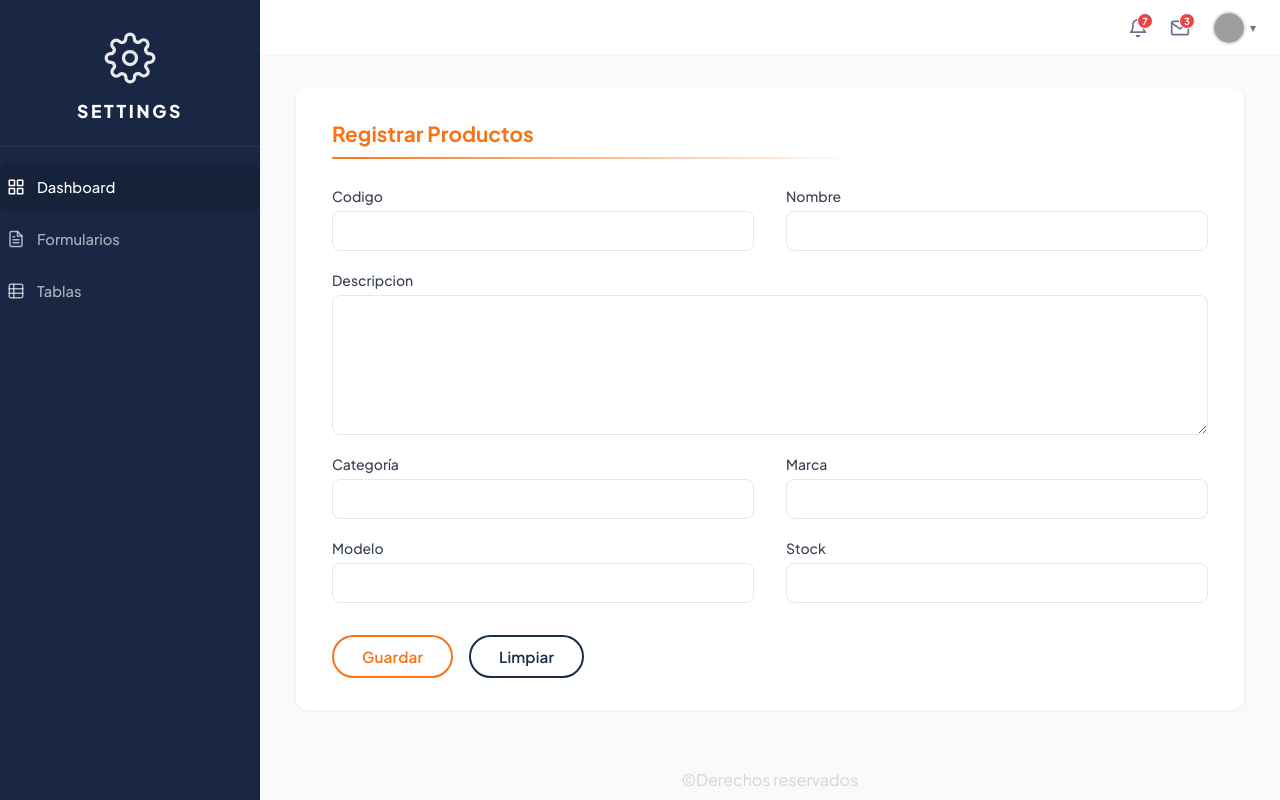
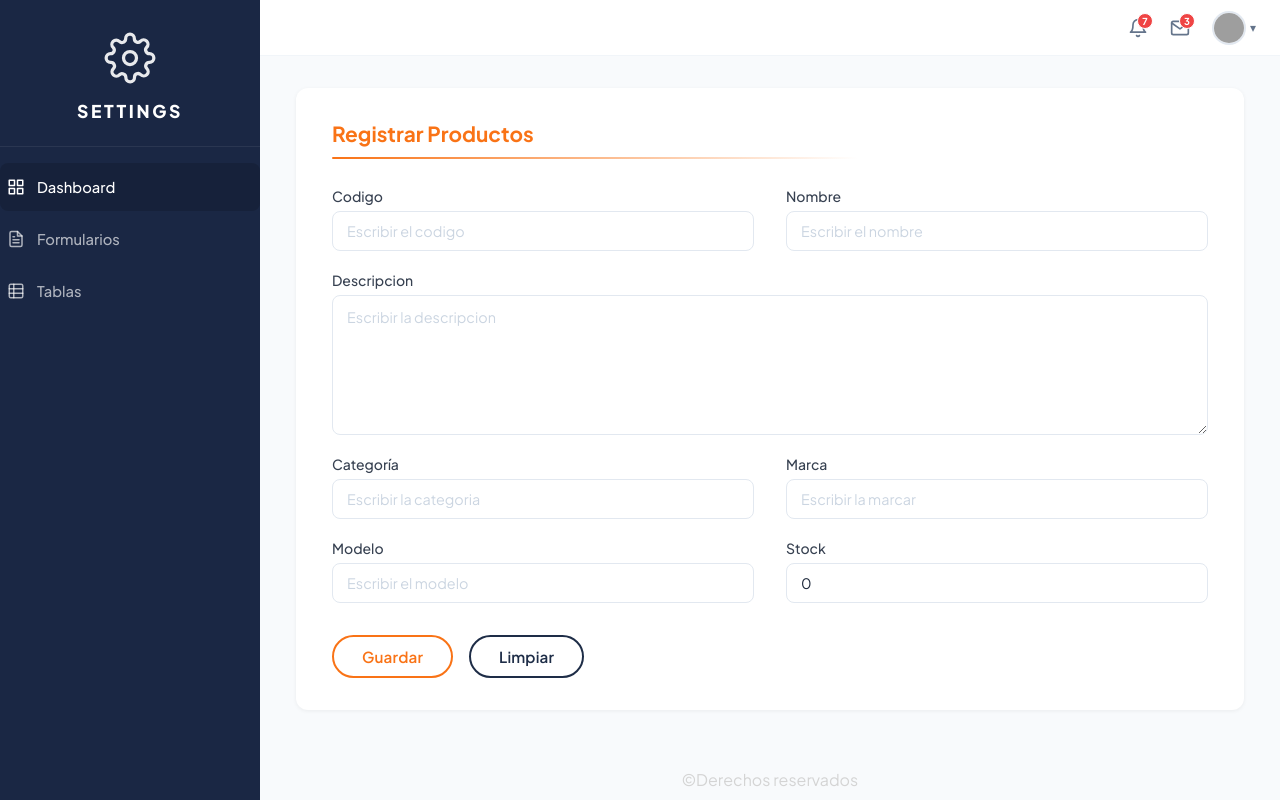
Before and after one commit to JoanVasquez/grupo_10_web_uapa, a React (Vite) app: page / in a window 1280 px wide. Built offline with nearby package versions, Linux system fonts and the light colour scheme; grey boxes are pictures that could not be loaded.

Commit message:
Agregando mejora y tipado para los forms

```diff
--- a/src/components/features/DynamicForm/DynamicForm.tsx
+++ b/src/components/features/DynamicForm/DynamicForm.tsx
@@ -1,54 +1,50 @@
-import React, { useState } from "react";
+import React from "react";
 import type { FormField } from "../../../types/FormField";
 import { Input } from "../../index";
 import { Textarea } from "../../index";
 import { Button } from "../../index";
 import styles from "./DynamicForm.module.css";
 
-interface DynamicFormProps {
+type FormValue = string | number;
+
+interface DynamicFormProps<T extends { [K in keyof T]: FormValue | undefined }> {
   fields: FormField[];
-  onSubmit: (data: Record<string, string>) => void;
+  onSubmit: (e: React.FormEvent) => void;
   onReset?: () => void;
   submitLabel?: string;
   resetLabel?: string;
   ariaLabel?: string;
+  handleChange: <K extends keyof T>(id: K, value: T[K]) => void;
+  values: T;
 }
 
-const ProductForm: React.FC<DynamicFormProps> = ({
+function DynamicForm<T extends { [K in keyof T]: FormValue | undefined }>({
   fields,
   onSubmit,
   onReset,
   submitLabel = "Guardar",
   resetLabel = "Limpiar",
   ariaLabel = "Dynamic form",
-}) => {
-  const [values, setValues] = useState<Record<string, string>>({});
-
-  const handleChange = (id: string, value: string) => {
-    setValues((prev) => ({ ...prev, [id]: value }));
-  };
-
-  const handleSubmit = (e: React.FormEvent) => {
-    e.preventDefault();
-    onSubmit(values);
-  };
-
+  handleChange,
+  values,
+}: DynamicFormProps<T>) {
   const handleReset = () => {
-    setValues({});
     onReset?.();
   };
 
+  const mapInputValue = <K extends keyof T>(fieldType: FormField["type"], rawValue: string): T[K] => {
+    const mappedValue = fieldType === "number" ? Number(rawValue) : rawValue;
+    return mappedValue as T[K];
+  };
+
   return (
-    <form
-      onSubmit={handleSubmit}
-      onReset={handleReset}
-      className={styles.form}
-      aria-label={ariaLabel}
-    >
+    <form onSubmit={onSubmit} onReset={handleReset} className={styles.form} aria-label={ariaLabel}>
       <fieldset className={styles.grid}>
         <legend className={styles.srOnly}>{ariaLabel}</legend>
         {fields.map((field) => {
           const spanClass = field.colSpan === 2 ? styles.colSpan2 : "";
+          const fieldId = field.id as keyof T;
+          const fieldValue = values[fieldId];
 
           if (field.type === "textarea") {
             return (
@@ -57,8 +53,8 @@ const ProductForm: React.FC<DynamicFormProps> = ({
                   id={field.id}
                   label={field.label}
                   placeholder={field.placeholder}
-                  value={values[field.id] || ""}
-                  onChange={(e) => handleChange(field.id, e.target.value)}
+                  value={fieldValue ?? ""}
+                  onChange={(e) => handleChange(fieldId, mapInputValue<typeof fieldId>(field.type, e.target.value))}
                 />
               </div>
             );
@@ -71,8 +67,8 @@ const ProductForm: React.FC<DynamicFormProps> = ({
                 label={field.label}
                 type={field.type || "text"}
                 placeholder={field.placeholder}
-                value={values[field.id] || ""}
-                onChange={(e) => handleChange(field.id, e.target.value)}
+                value={fieldValue ?? ""}
+                onChange={(e) => handleChange(fieldId, mapInputValue<typeof fieldId>(field.type, e.target.value))}
               />
             </div>
           );
@@ -89,6 +85,6 @@ const ProductForm: React.FC<DynamicFormProps> = ({
       </div>
     </form>
   );
-};
+}
 
-export default ProductForm;
+export default DynamicForm;
--- a/src/pages/RegisterProductsPage.tsx
+++ b/src/pages/RegisterProductsPage.tsx
@@ -1,32 +1,54 @@
-import React from "react";
+import React, { useState } from "react";
 import { Section } from "../components/index";
 import { DynamicForm as ProductForm } from "../components/index";
 import { FormField } from "../types/FormField";
+import { Product } from "../types/Product";
 
 const PRODUCT_FIELDS: FormField[] = [
-  { id: "codigo", label: "Codigo", type: "text", placeholder: "" },
-  { id: "nombre", label: "Nombre", type: "text", placeholder: "" },
-  { id: "descripcion", label: "Descripcion", type: "textarea", colSpan: 2 },
-  { id: "categoria", label: "Categoría", type: "text", placeholder: "" },
-  { id: "marca", label: "Marca", type: "text", placeholder: "" },
-  { id: "modelo", label: "Modelo", type: "text", placeholder: "" },
-  { id: "stock", label: "Stock", type: "number", placeholder: "" },
+  { id: "codigo", label: "Codigo", type: "text", placeholder: "Escribir el codigo" },
+  { id: "nombre", label: "Nombre", type: "text", placeholder: "Escribir el nombre" },
+  {
+    id: "descripcion",
+    label: "Descripcion",
+    type: "textarea",
+    colSpan: 2,
+    placeholder: "Escribir la descripcion",
+  },
+  { id: "categoria", label: "Categoría", type: "text", placeholder: "Escribir la categoria" },
+  { id: "marca", label: "Marca", type: "text", placeholder: "Escribir la marcar" },
+  { id: "modelo", label: "Modelo", type: "text", placeholder: "Escribir el modelo" },
+  { id: "stock", label: "Stock", type: "number", placeholder: "Escribir la cantidad de stock" },
 ];
 
 const RegisterProductsPage: React.FC = () => {
-  const handleSubmit = (data: Record<string, string>) => {
-    console.log("Product data:", data);
-    alert("Producto guardado!\n" + JSON.stringify(data, null, 2));
+  const [values, setValues] = useState<Product>({
+    code: "",
+    name: "",
+    description: "",
+    category: "",
+    brand: "",
+    model: "",
+    stock: 0,
+  });
+
+  const handleSubmit = (e: React.FormEvent) => {
+    e.preventDefault();
+  };
+
+  const handleChange = <K extends keyof Product>(id: K, value: Product[K]) => {
+    setValues((prev) => ({ ...prev, [id]: value }));
   };
 
   return (
     <Section title="Registrar Productos" headingLevel={1}>
-      <ProductForm
+      <ProductForm<Product>
         fields={PRODUCT_FIELDS}
+        handleChange={handleChange}
         onSubmit={handleSubmit}
         submitLabel="Guardar"
         resetLabel="Limpiar"
         ariaLabel="Formulario de registro de productos"
+        values={values}
       />
     </Section>
   );
--- /dev/null
+++ b/src/types/Product.ts
@@ -0,0 +1,10 @@
+export interface Product {
+  id?: number;
+  code: string;
+  name: string;
+  description: string;
+  category: string;
+  brand: string;
+  model: string;
+  stock: number;
+}
```
